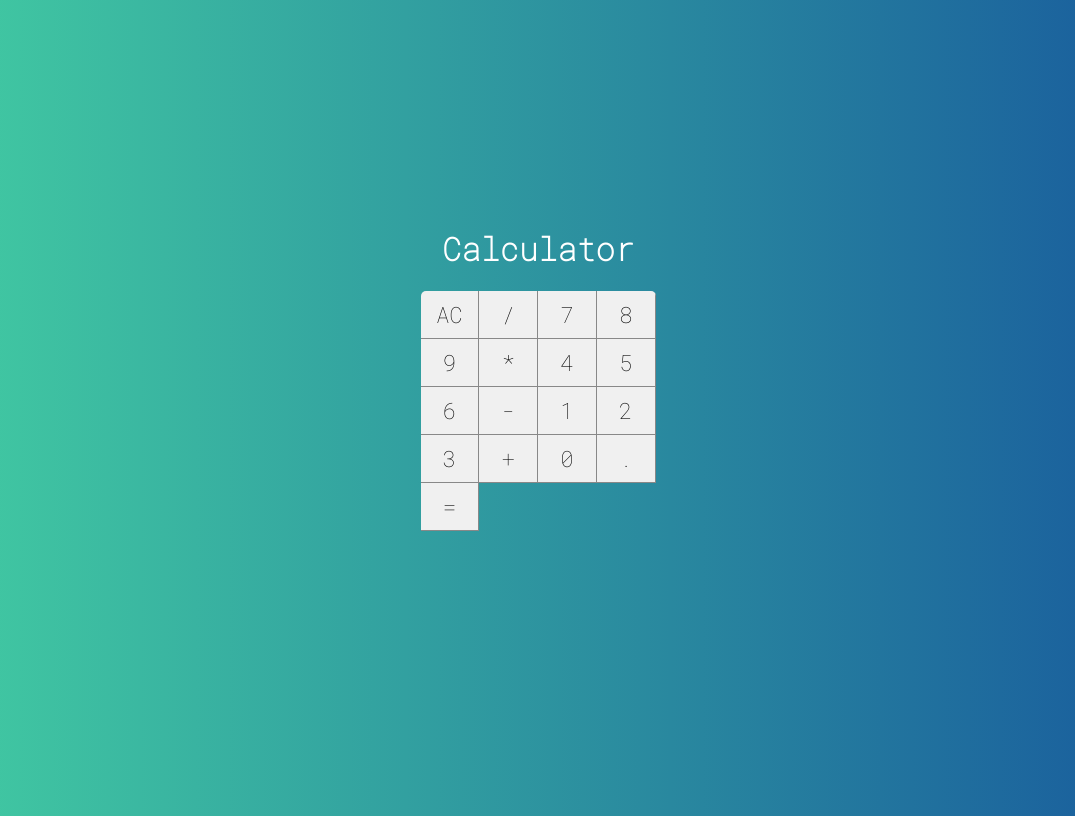
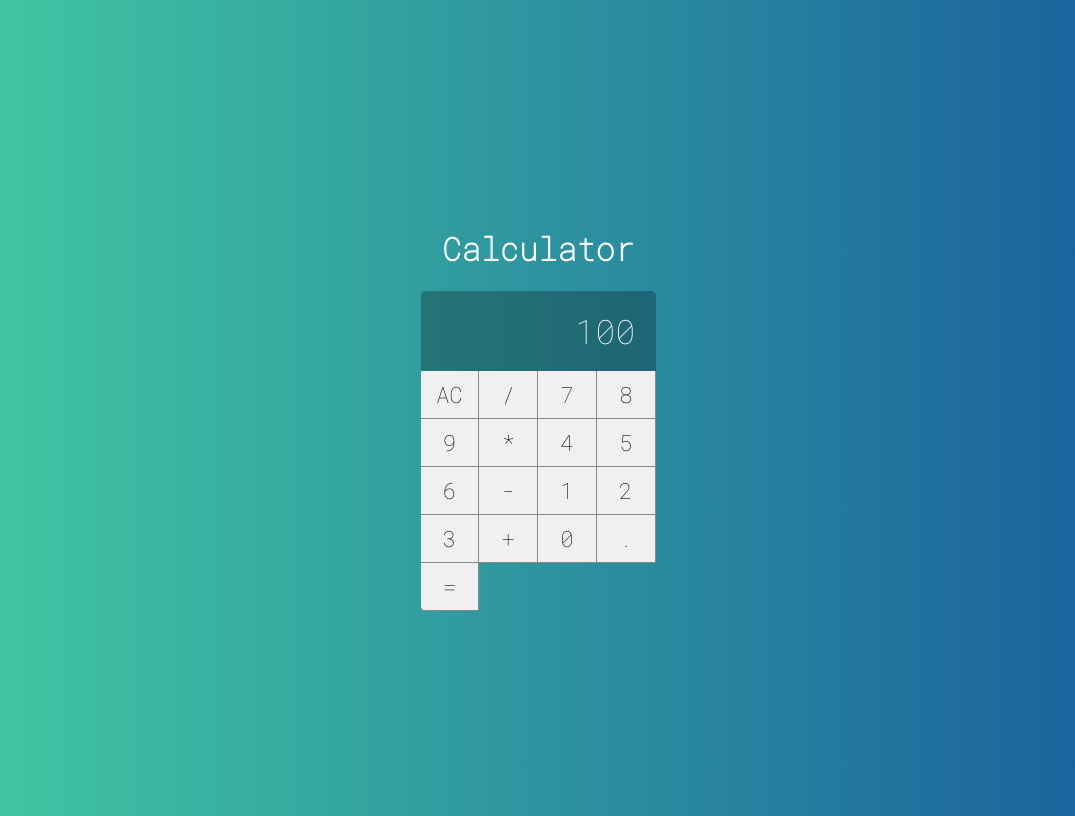
Before and after one commit to abraojr/Calculator-React, a React (Create React App) app: page / in a window 1280 px wide. Shown: the whole page, without its empty margins (102-1177 px from the left). Built offline with nearby package versions, Linux system fonts and the light colour scheme.

Commit message:
Display component implemented

```diff
--- /dev/null
+++ b/src/components/Display.css
@@ -0,0 +1,10 @@
+.display {
+    grid-column: span 4;
+    background-color: #0004;
+    display: flex;
+    justify-content: flex-end;
+    align-items: center;
+    padding: 20px;
+    font-size: 2.1em;
+    overflow: hidden;
+}
--- /dev/null
+++ b/src/components/Display.jsx
@@ -0,0 +1,5 @@
+import React from 'react';
+import './Display.css'
+
+export default props =>
+    <div className="display">{props.value}</div>
--- a/src/main/Calculator.css
+++ b/src/main/Calculator.css
@@ -5,5 +5,5 @@
     overflow: hidden;
     display: grid;
     grid-template-columns: repeat(4,25%);
-    grid-template-rows: 48px 48px 48px 48px 48px;
+    grid-template-rows: 1fr 48px 48px 48px 48px 48px;
 }
--- a/src/main/Calculator.jsx
+++ b/src/main/Calculator.jsx
@@ -1,11 +1,13 @@
 import React, { Component } from 'react';
 import './Calculator.css';
 import Button from '../components/Button';
+import Display from '../components/Display';
 
 export default class Calculator extends Component {
     render() {
         return (
             <div className="calculator">
+                <Display value={100} />
                 <Button label="AC" />
                 <Button label="/" />
                 <Button label="7" />
```
